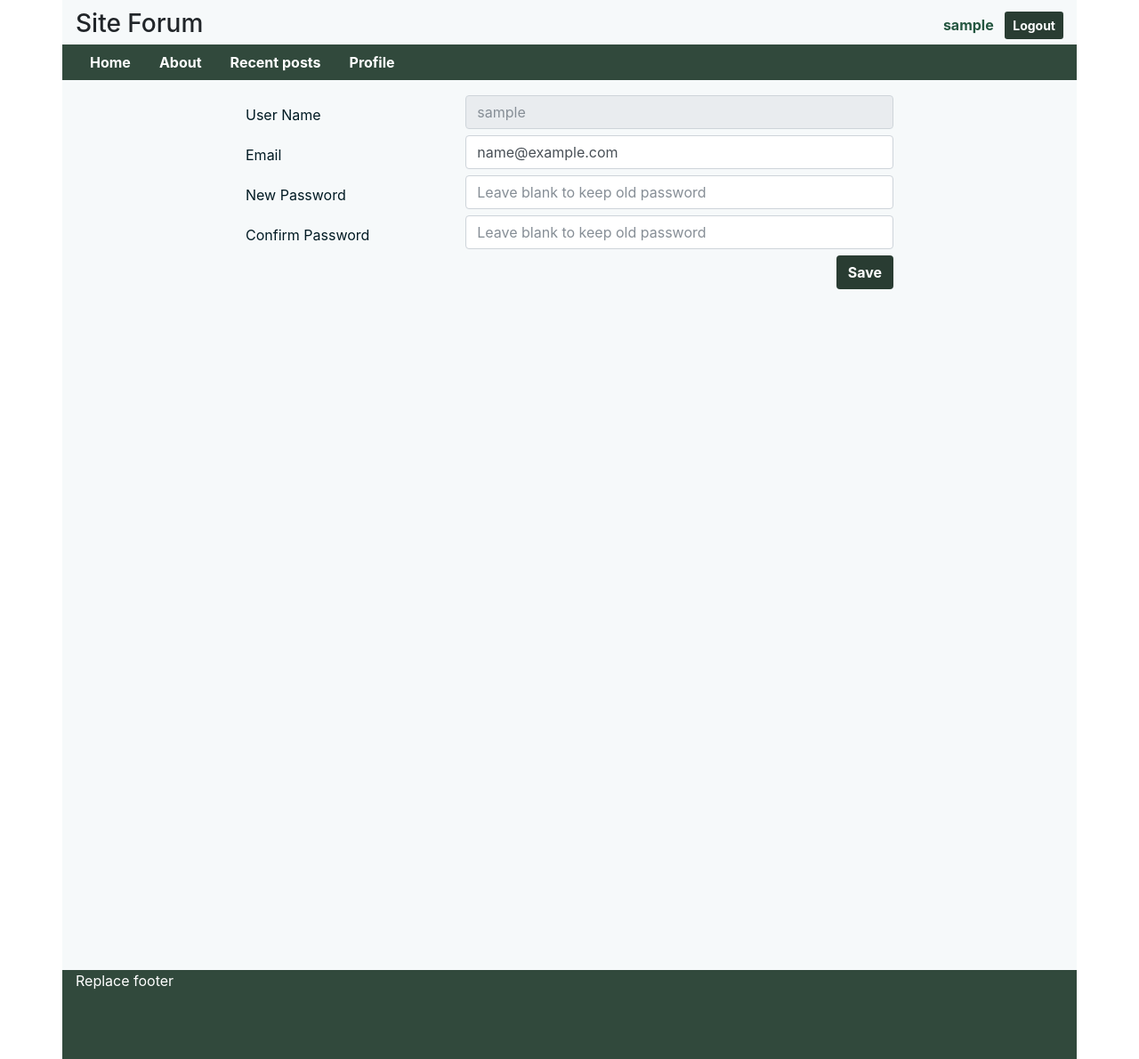
After one commit to SH-anonta/Discussion-Forum, a Django app: page /forum/edit-user?user_id=1 in a window 1280 px wide. The commit adds this page. Shown: the whole page at 89% size. Run offline with Django 3.2, Linux system fonts and the light colour scheme; a user stored in the database is signed in; tables that the repository leaves empty hold one stand-in row (values such as "Sample post"); some libraries are stand-ins or nearby versions.

Commit message:
Create new view, url mapping and template for user profile editing

```diff
--- /dev/null
+++ b/forum/templates/forum/edit_user_editor.html
@@ -0,0 +1,65 @@
+{%extends 'forum/layout_base_template.html'%}
+
+{%block MainContent%}
+<div class="container">
+    <div id="FormRow" class="row mt-3">
+        <div class="col-lg-8 offset-lg-2 col-sm-10 offset-sm-1">
+            <form method="POST" action="">
+
+                <table id="UserEditFormTable">
+                    <tr>
+                        <td>User Name</td>
+                        <td>
+                            <input class="form-control" type="text" placeholder="{{user_profile.username}}" readonly>
+                        </td>
+                    </tr>
+
+                    <tr>
+                        <td>Email</td>
+                        <td>
+                            <input class="form-control" type="email" name="email" value="{{user_profile.email}}">
+                        </td>
+                    </tr>
+
+                    <tr>
+                        <td>New Password</td>
+                        <td>
+                            <input class="form-control" type="password" name="new_password" placeholder="Leave blank to keep old password">
+                        </td>
+                    </tr>
+
+                    <tr>
+                        <td>Confirm Password</td>
+                        <td>
+                            <input class="form-control" type="password" name="confirm_password" placeholder="Leave blank to keep old password">
+                        </td>
+                    </tr>
+
+                    <tr class="text-right">
+                        <td colspan="2">
+                            <button class="btn" type="submit"> Save</button>
+                        </td>
+                    </tr>
+                </table>
+
+            </form>
+
+        </div>
+    </div>
+
+</div>
+{%endblock%}
+
+{%block PageStyles%}
+<style>
+    #UserEditFormTable{
+        min-width: 100%;
+        table-layout: fixed;
+    }
+
+    #UserEditFormTable input{
+        margin-bottom: 5px;
+    }
+
+</style>
+{%endblock%}
--- a/forum/templates/forum/global_base_template.html
+++ b/forum/templates/forum/global_base_template.html
@@ -13,7 +13,7 @@
     {# Styles... #}
     <link rel="stylesheet" href="{%static 'forum/libs/bootstrap/css/bootstrap.min.css' %}">
     <link rel="stylesheet" href="{%static 'forum/libs/jquery-confirm-master/dist/jquery-confirm.min.css' %}">
-    <link rel="stylesheet" href="{%static 'forum/styles/global.css' %}">
+    <link rel="stylesheet" href="{%static 'forum/styles/global.css'%}">
 
 
     {%block HeadContent%}
--- a/forum/templates/forum/layout_base_template.html
+++ b/forum/templates/forum/layout_base_template.html
@@ -81,5 +81,5 @@ It also provides default content for Header footer and sidebar
 {%endblock%}
 
 {%block LayoutStyles%}
-        <link rel="stylesheet" href="{%static 'forum/styles/layout_base.css' %}">
+    <link rel="stylesheet" href="{%static 'forum/styles/layout_base.css' %}">
 {%endblock%}
--- a/forum/templates/forum/user_detail.html
+++ b/forum/templates/forum/user_detail.html
@@ -8,8 +8,11 @@
 {%block MainContent%}
 <div class="container">
     <div class="row mt-2 mb-2">
-        <div class="col-sm-12">
+        <div class="col-sm-8">
             <h5 class="h5">User Profile</h5>
+        </div>
+        <div class="col-sm-4 text-right">
+            <a class="btn btn-sm" href="{%url 'forum:edit_user'%}?user_id={{user_profile.pk}}">Edit</a>
         </div>
     </div>
 
--- a/forum/urls.py
+++ b/forum/urls.py
@@ -2,7 +2,7 @@ from django.contrib.auth.decorators import login_required
 from django.urls import path
 
 from forum.views import HomePage, Login, Logout, Register, AboutPage, DeletePost, RestorePost, DeletedPosts, EditPost, \
-    DeleteReply, EditReply, MarkDownToHtml
+    DeleteReply, EditReply, MarkDownToHtml, EditUserProfile
 from forum.views import CreatePost, BoardPosts, PostDetail, UserDetail, CreateReply
 
 app_name= 'forum'
@@ -30,4 +30,5 @@ urlpatterns = [
     path('register', Register.as_view(), name='registration_page'),
     path('edit-post', login_required(EditPost.as_view()), name='edit_post'),
     path('edit-reply', login_required(EditReply.as_view()), name='edit_reply'),
+    path('edit-user', login_required(EditUserProfile.as_view()), name='edit_user'),
 ]
--- a/forum/views.py
+++ b/forum/views.py
@@ -347,3 +347,16 @@ class MarkDownToHtml(View):
         html= MarkdownToHtmlConverter.convert(md)
 
         return HttpResponse(html)
+
+class EditUserProfile(View):
+    # todo add authorization
+    def get(self, request):
+        user_id = request.GET.get('user_id', -1)
+        user = get_object_or_404(User, pk= user_id)
+
+
+        context={
+            'user_profile' : user,
+        }
+
+        return render(request, 'forum/edit_user_editor.html', context)
```
